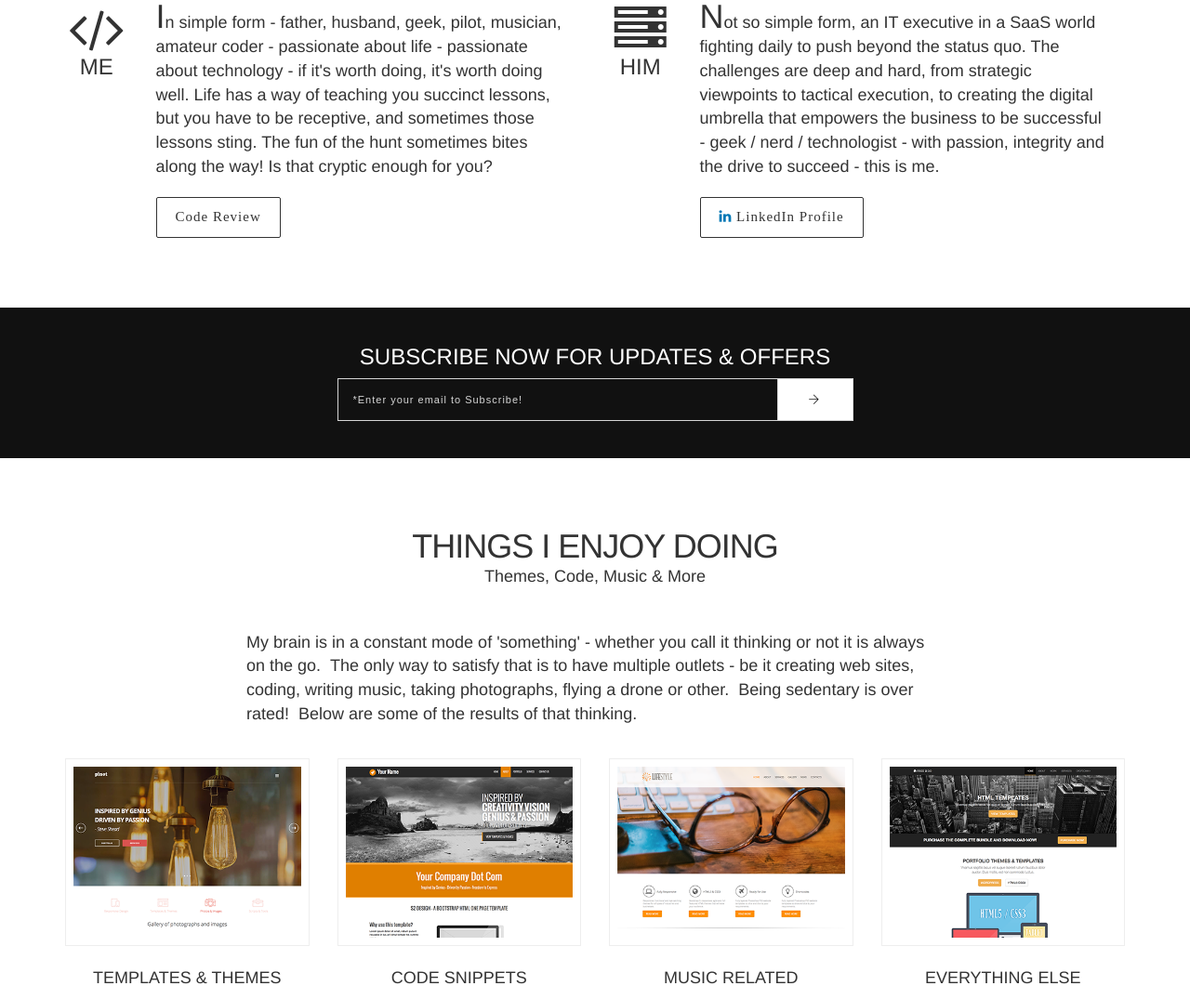
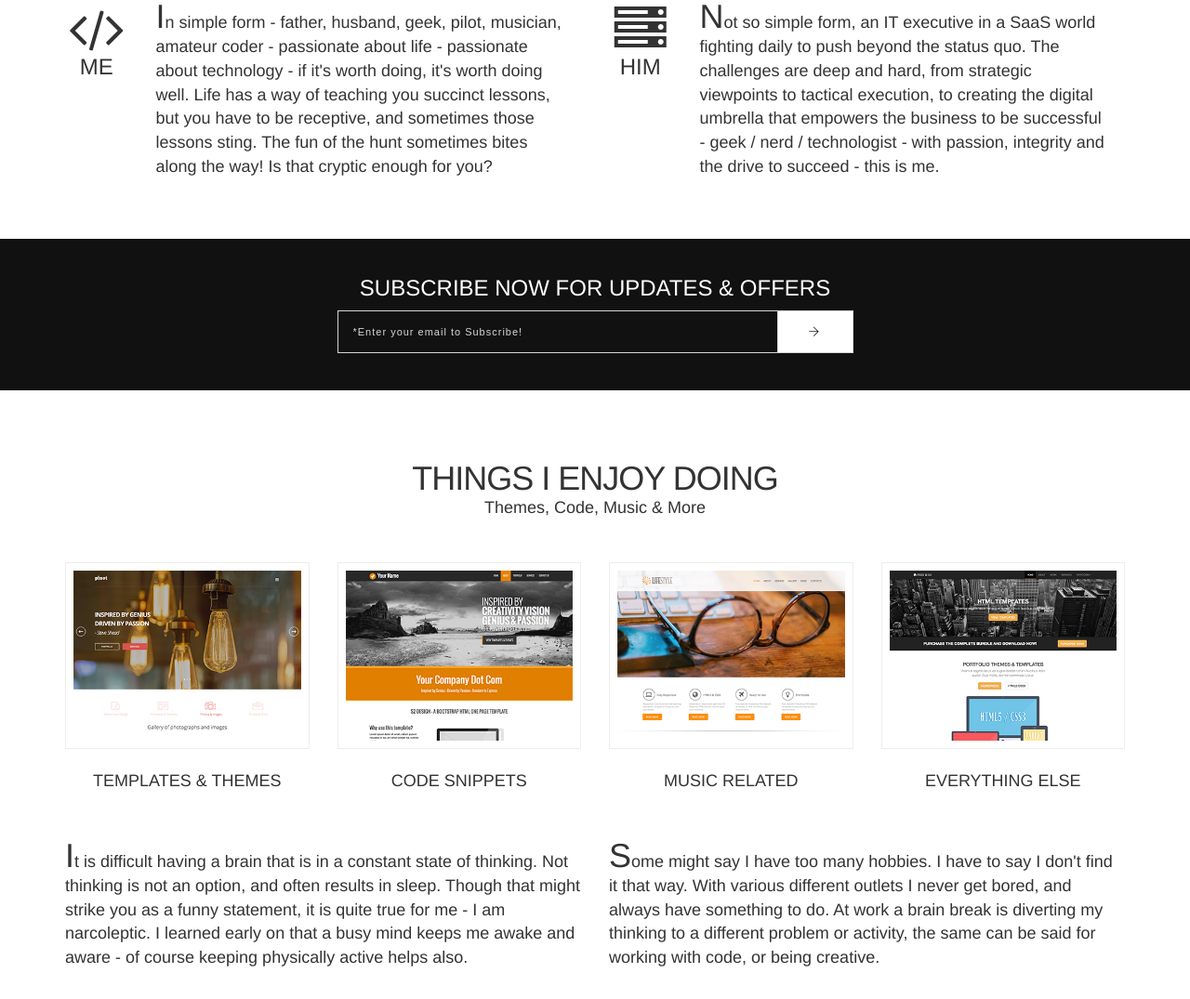
Before and after one commit to steveshead/bootstrap3-ssdc, a plain HTML site: page index.html in a window 1280 px wide. Shown: the part 794-1869 px from the top of the page at 93% size. Drawn offline with Linux system fonts and the light colour scheme.

```diff
--- a/index.html
+++ b/index.html
@@ -85,9 +85,6 @@
                     </div>
                     <div class="col-md-5">
                         <p>In simple form - father, husband, geek, pilot, musician, amateur coder - passionate about life - passionate about technology - if it's worth doing, it's worth doing well. Life has a way of teaching you succinct lessons, but you have to be receptive, and sometimes those lessons sting. The fun of the hunt sometimes bites along the way! Is that cryptic enough for you?</p>
-                        <a href="#">
-                            <button class="wire-button">Code Review</button>
-                        </a>
                     </div>
                     <div class="text-center col-md-1">
                         <i class="fa fa-4x fa-server"></i>
@@ -95,11 +92,7 @@
                     </div>
                     <div class="col-md-5">
                         <p>Not so simple form, an IT executive in a SaaS world fighting daily to push beyond the status quo.  The challenges are deep and hard, from strategic viewpoints to tactical execution, to creating the digital umbrella that empowers the business to be successful - geek / nerd / technologist - with passion, integrity and the drive to succeed - this is me.</p>
-                        <a href="https://www.linkedin.com/in/steveshead">
-                            <button class="blue wire-button">
-                                <i class="fa fa-linkedin"></i> LinkedIn Profile
-                            </button>
-                        </a>
+                        <a href="https://www.linkedin.com/in/steveshead"></a>
                     </div>
                 </div>
             </div>
@@ -133,9 +126,6 @@
                     </div>
                 </div>
                 <div class="row text-center">
-                    <div class="col-md-8 col-md-offset-2">
-                        <p class="me-text">My brain is in a constant mode of 'something' - whether you call it thinking or not it is always on the go. &nbsp;The only way to satisfy that is to have multiple outlets - be it creating web sites, coding, writing music, taking photographs, flying a drone or other. &nbsp;Being sedentary is over rated! &nbsp;Below are some of the results of that thinking.</p>
-                    </div>
                     <div class="col-sm-6 col-xs-12 col-lg-3 col-md-3">
                         <div class="hovereffect">
                             <img class="img-responsive" src="assets/img/portfolio/1.png" alt="">
@@ -175,6 +165,14 @@
                             </div>
                         </div>
                         <h4><a href="#">EVERYTHING ELSE</a></h4>
+                    </div>
+                </div>
+                <div class="row">
+                    <div class="col-md-6">
+                        <p class="me-text">It is difficult having a brain that is in a constant state of thinking.  Not thinking is not an option, and often results in sleep.  Though that might strike you as a funny statement, it is quite true for me - I am narcoleptic.  I learned early on that a busy mind keeps me awake and aware - of course keeping physically active helps also.</p>
+                    </div>
+                    <div class="col-md-6">
+                        <p class="me-text">Some might say I have too many hobbies.  I have to say I don't find it that way.  With various different outlets I never get bored, and always have something to do.  At work a brain break is diverting my thinking to a different problem or activity, the same can be said for working with code, or being creative.</p>
                     </div>
                 </div>
             </div>
--- a/style.css
+++ b/style.css
@@ -489,7 +489,12 @@ section.subscribe {
 
 p.me-text {
   text-align: left;
-  padding-bottom: 25px;
+  padding-top: 50px;
+}
+
+p.me-text::first-letter {
+    font-size: 200%;
+    line-height: 20px;
 }
 
 .code h4 > a {
```
Also changed, not shown: assets/img/me.jpg (added), style.min.css.
